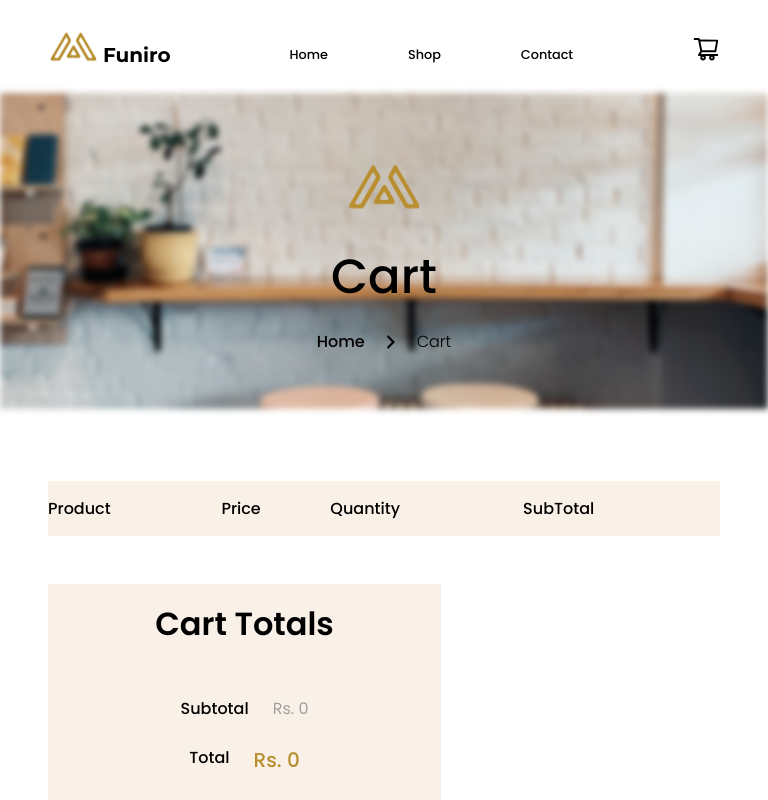
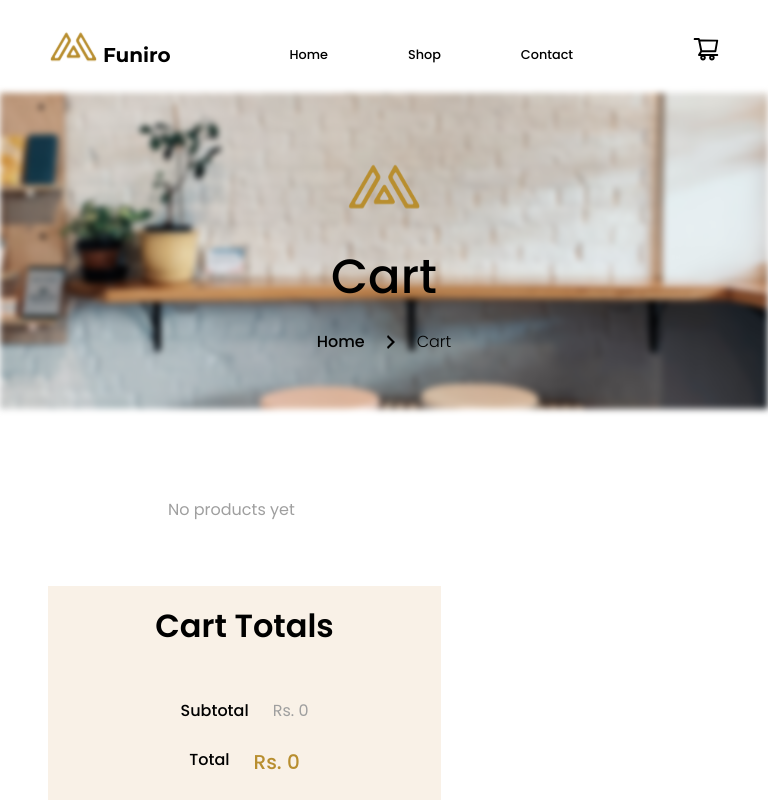
Before and after one commit to esraaelsharqawy98/furniro-ecommerce-website, a React (Vite) app: page /cart in a window 768 px wide. Shown: the top 800 px of the page. Built offline with nearby package versions, Linux system fonts and the light colour scheme.

Commit message:
edit cart table,edit styles

```diff
--- a/src/components/CartItem/CartItem.jsx
+++ b/src/components/CartItem/CartItem.jsx
@@ -1,10 +1,11 @@
-import React from 'react'
-import styles from './CartItem.module.css'
-import deleteIcon from '/images/delete.svg'
-import  {useCartStore}  from '../../store/cartStore'
+import React from "react";
+import styles from "./CartItem.module.css";
+import deleteIcon from "/images/delete.svg";
+import { useCartStore } from "../../store/cartStore";
 import { formatCurrency } from "../../utils/formatCurrency";
-const CartItem = ({item}) => {
-  const {removeItem} = useCartStore();
+import { Link } from "react-router-dom";
+const CartItem = ({ item , toggleCartMenu }) => {
+  const { removeItem } = useCartStore();
   const handleRemove = () => {
     removeItem(item.id);
   };
@@ -14,14 +15,19 @@ const CartItem = ({item}) => {
         <img src={deleteIcon} alt="delete icon" />
       </button>
       <div className={styles.cartImage}>
-            <img src={item.image} alt="product image"/>
+        <Link to={`/product/${item.id}`} onClick={toggleCartMenu}>
+          <img src={item.image} alt="product image" />
+        </Link>
       </div>
       <div className={styles.cartDetails}>
         <h3 className={styles.productName}>{item.title}</h3>
-            <p className={styles.subtotal}>{item.quantity} x <span className={styles.price}>Rs {formatCurrency(item.price)}</span></p>
+        <p className={styles.subtotal}>
+          {item.quantity} x{" "}
+          <span className={styles.price}>Rs {formatCurrency(item.price)}</span>
+        </p>
       </div>
     </div>
-  )
-}
+  );
+};
 
-export default CartItem
+export default CartItem;
--- a/src/components/CartMenu/CartMenu.jsx
+++ b/src/components/CartMenu/CartMenu.jsx
@@ -30,7 +30,7 @@ const CartMenu = ({ isCartMenuOpen, toggleCartMenu }) => {
               <p className={styles.emptyMessage}>Cart is empty</p>
             ) : (
               cartItems.map((item) => (
-                <CartItem key={item.id} item={item} />
+                <CartItem key={item.id} item={item} toggleCartMenu={toggleCartMenu}/>
               ))
             )}
           </div>
--- a/src/components/CartTable/CartTable.jsx
+++ b/src/components/CartTable/CartTable.jsx
@@ -1,16 +1,17 @@
-import React from 'react'
-import styles from './CartTable.module.css'
+import React from "react";
+import styles from "./CartTable.module.css";
 import DeleteIcon from "/images/trash.svg";
 import { useCartStore } from "../../store/cartStore";
 import { formatCurrency } from "../../utils/formatCurrency";
 
 const CartTable = () => {
-  const { cartItems, removeItem  , subtotal } = useCartStore();
+  const { cartItems, removeItem } = useCartStore();
+
   return (
     <table>
       <thead>
         <tr>
-                <th></th>
+          <th className={styles.headerImg}></th>
           <th>Product</th>
           <th>Price</th>
           <th className={styles.headerQty}>Quantity</th>
@@ -19,38 +20,55 @@ const CartTable = () => {
         </tr>
       </thead>
       <tbody>
-            {cartItems.map((item) => {
+        {cartItems.length > 0 ? (
+          cartItems.map((item) => {
             const itemSubtotal = item.price * item.quantity;
-             return ( <tr key={item.id}>
-                <td>
+
+            return (
+              <tr key={item.id}>
+                <td className={styles.cartImg}>
                   <img
                     className={styles.image}
                     src={item.image}
                     alt={item.title}
                   />
                 </td>
-                <td>
+                <td className={styles.cartTitle}>
                   <h3 className={styles.title}>{item.title}</h3>
                 </td>
-                <td>
+                <td className={styles.cartPrice}>
                   <p className={styles.price}>Rs. {formatCurrency(item.price)}</p>
                 </td>
                 <td>
                   <span className={styles.quantity}>{item.quantity}</span>
                 </td>
                 <td>
-                  <p className={styles.subtotal}>Rs. {formatCurrency(itemSubtotal)}</p>
+                  <p className={styles.subtotal}>
+                    Rs. {formatCurrency(itemSubtotal)}
+                  </p>
                 </td>
                 <td>
-                  <button onClick={()=> removeItem(item.id)}>
-                    <img src={DeleteIcon} alt="delete icon" className={styles.delete} />
+                  <button onClick={() => removeItem(item.id)} className={styles.deleteBtn}>
+                    <img
+                      src={DeleteIcon}
+                      alt="delete icon"
+                      className={styles.delete}
+                    />
                   </button>
                 </td>
-              </tr>)
-            })}
+              </tr>
+            );
+          })
+        ) : (
+          <tr>
+            <td colSpan="6" className={styles.emptyCart}>
+             <p> No products yet</p>
+            </td>
+          </tr>
+        )}
       </tbody>
     </table>
-  )
-}
+  );
+};
 
-export default CartTable
+export default CartTable;
--- a/src/components/CartTable/CartTable.module.css
+++ b/src/components/CartTable/CartTable.module.css
@@ -1,15 +1,12 @@
 table {
   width: 100%;
   height: fit-content;
-  border-spacing: 0;
-  overflow-x: auto;
+  border-collapse: collapse;
+  width: 100%;
 }
 thead {
   height: 3.4375rem;
   background-color: var(--powdered);
-}
-tbody tr td {
-  padding: 3rem 0;
 }
 th {
   color: var(--black);
@@ -18,17 +15,29 @@ th {
   font-weight: 500;
   text-align: left;
 }
-table .title {
+td {
+  vertical-align: top;
+  height: fit-content;
+}
+.headerImg {
+  width: 6.25rem;
+}
+table .title,
+table .price,
+table .quantity,
+table .subtotal {
   color: var(--dark-gray);
   font-family: var(--ff-2);
   font-size: 1rem;
   font-weight: 400;
 }
-table .price {
-  color: var(--dark-gray);
-  font-family: var(--ff-2);
-  font-size: 1rem;
-  font-weight: 400;
+table .title,
+table .price,
+table .quantity,
+table .subtotal,
+table .delete,
+table .image {
+  margin: 3rem 0;
 }
 table .quantity {
   width: 2rem;
@@ -39,25 +48,75 @@ table .quantity {
   border-radius: 0.3125rem;
   border: 1px solid var(--dark-gray);
   color: var(--black);
-  font-family: var(--ff-2);
-  font-size: 1rem;
-  font-weight: 400;
   margin-left: 1rem;
 }
-table .subtotal {
-  color: var(--black);
-  font-family: var(--ff-2);
-  font-size: 1rem;
-  font-weight: 400;
+.cartImg {
+  padding-right: 1rem;
 }
 .image {
-  width: 6.5625rem;
-  height: 6.5625rem;
+  width: 6rem;
+  height: 6rem;
   border-radius: 0.625rem;
 }
 .delete {
   width: 1.75rem;
   height: 1.75rem;
+}
+.emptyCart p {
+  color: var(--dark-gray);
+  font-family: var(--ff-2);
+  font-size: 1rem;
+  font-weight: 400;
+  margin: 1rem 0;
+  text-align: center;
+}
+@media screen and (max-width: 768px) {
+  table {
+    display: block;
+  }
+  thead {
+    display: none;
+  }
+  tbody {
+    display: block;
+  }
+  table .title,
+  table .price,
+  table .quantity,
+  table .subtotal,
+  table .delete {
+    margin: 0 0 1rem;
+  }
+  table tbody td:not(.cartImg) {
+    display: flex;
+    flex-wrap: wrap;
+    width: 100%;
+  }
+  tbody > tr {
+    display: block;
+    position: relative;
+    padding-left: 120px;
+  }
+  tbody .cartImg {
+    width: 100px;
+    height: 100px;
+    position: absolute;
+    top: 0;
+    left: 0;
+  }
+  table .image {
+    width: 100%;
+    height: 100%;
+    margin: 0 0 3rem;
+  }
+  table .quantity {
+    margin: 0;
+  }
+  .deleteBtn {
+    position: absolute;
+    top: 0;
+    right: 0;
+  }
 }
 @media screen and (min-width: 1200px) {
   table {
@@ -67,7 +126,12 @@ table .subtotal {
     width: 4.5625rem;
     height: 4.5625rem;
   }
+  .emptyCart p {
+    font-size: 1.5rem;
+    margin: 3rem 0;
   }
+}
+
 @media screen and (min-width: 1400px) {
   table {
     width: 51.0625rem;
--- a/src/components/ProductDetails/ProductDetails.jsx
+++ b/src/components/ProductDetails/ProductDetails.jsx
@@ -1,4 +1,4 @@
-import React, { useEffect } from "react";
+import React from "react";
 import styles from "./ProductDetails.module.css";
 import StarRating from "../StarRating/StarRating";
 import { useCartStore } from "../../store/cartStore";
--- a/src/components/ProductItem/ProductItem.module.css
+++ b/src/components/ProductItem/ProductItem.module.css
@@ -1,6 +1,7 @@
 .product {
   width: 100%;
   background-color: var(--light-bg);
+  margin-right: 2rem;
 }
 .productImg {
   width: 100%;
--- a/src/components/StarRating/StarRating.module.css
+++ b/src/components/StarRating/StarRating.module.css
@@ -7,6 +7,7 @@
   width: 1.25rem;
   height: 1.25rem;
   color: var(--yellow);
+
 }
 .count {
   color: var(--dark-gray);
--- a/src/pages/HomePage/HomePage.module.css
+++ b/src/pages/HomePage/HomePage.module.css
@@ -41,10 +41,15 @@ margin-bottom: 4.68rem;
     height: 466.3px;
     margin-bottom: 1.21rem;
 }
-.categoryImg img{
+.categoryImg img {
     width: 100%;
     height: 100%;
     border-radius: .5rem;
+    transition: transform 0.5s ease-in-out;
+    will-change: transform;
+}
+.categoryImg:hover img {
+    transform: scale(1.2);
 }
 .categoryItem h3{
 color: #333;
--- a/src/pages/ShopPage/ShopPage.module.css
+++ b/src/pages/ShopPage/ShopPage.module.css
@@ -46,7 +46,6 @@
 @media screen and (min-width: 576px) {
   .container {
     flex-direction: row;
-    justify-content: space-between;
   }
 }
 @media screen and (min-width: 768px) {
```
Lines whose indentation alone changed are shown as unchanged.
